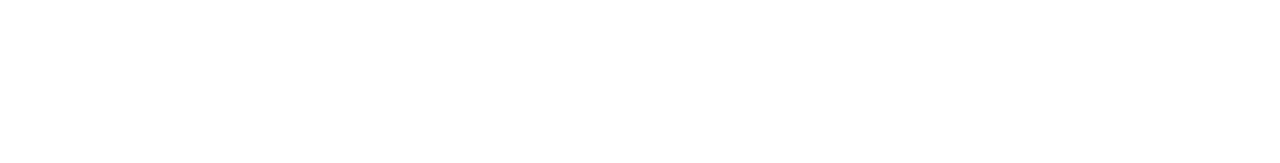
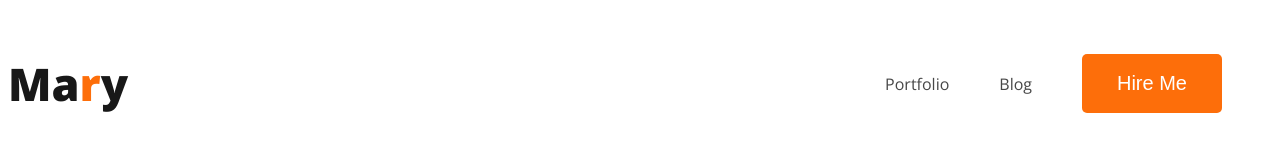
Before and after one commit to joinalPro/webdeveloper-portfolio, a plain HTML site: page index.html in a window 1280 px wide. Drawn offline with nearby package versions, Linux system fonts and the light colour scheme.

Commit message:
added nav bar

```diff
--- a/index.html
+++ b/index.html
@@ -4,10 +4,21 @@
     <meta charset="UTF-8">
     <meta name="viewport" content="width=device-width, initial-scale=1.0">
     <title>Web Developer Portfolio</title>
+    <link rel="preconnect" href="https://fonts.googleapis.com">
+    <link rel="preconnect" href="https://fonts.gstatic.com" crossorigin>
+    <link href="https://fonts.googleapis.com/css2?family=Open+Sans:ital,wght@0,400;0,700;0,800;1,400;1,700&display=swap" rel="stylesheet">
+    <link rel="stylesheet" href="styles/portfolio.css">
 </head>
 <body>
     <header>
-
+        <nav>
+            <h3 class="nav-title">Ma<span class="text-primay">r</span>y</h3>
+            <ul>
+                <li><a href="">Portfolio</a></li>
+                <li><a href="">Blog</a></li>
+                <li><button class="btn-primary">Hire Me</button></li>
+            </ul>
+        </nav>
     </header>
     <main>
 
--- /dev/null
+++ b/styles/portfolio.css
@@ -0,0 +1,42 @@
+/* common shared styles */
+body {
+    font-family: 'Open Sans', sans-serif;
+}
+.text-primay{
+    color: #FD6E0A;
+}
+.btn-primary{
+    border: 0;
+    background-color: #FD6E0A;
+    border-radius: 5px;
+    color: #fff;
+    font-size: 20px;
+    padding: 18px 35px;
+
+}
+/* nav related styles */
+nav {
+    display: flex;
+    justify-content: space-between;
+    align-items: center;
+}
+
+.nav-title{
+    color: #181818;
+    font-size: 45px;
+    font-weight: 800;
+}
+nav > ul{
+    display: flex;
+    align-items: center;
+}
+
+nav li {
+    list-style: none;
+    margin-right: 50px;
+}
+
+nav a{
+    text-decoration: none;
+    color: #474747;
+}
```
